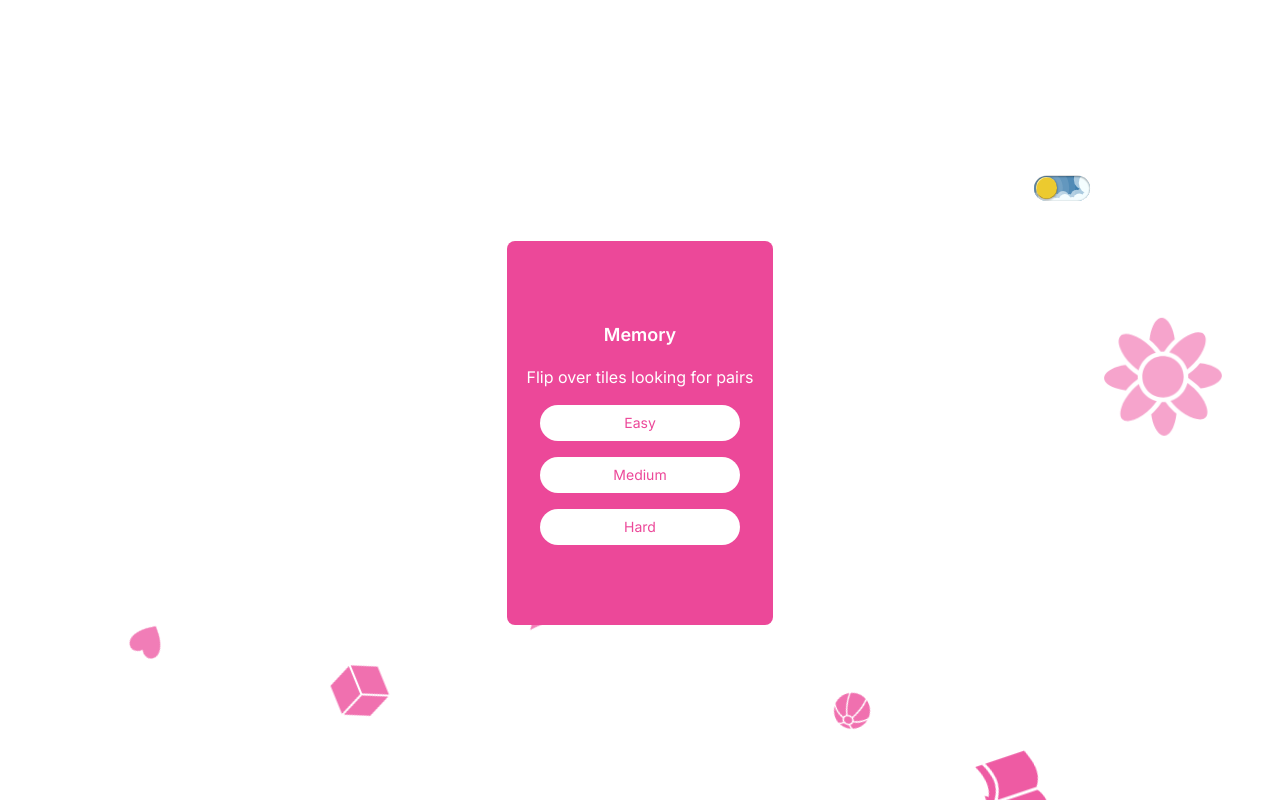
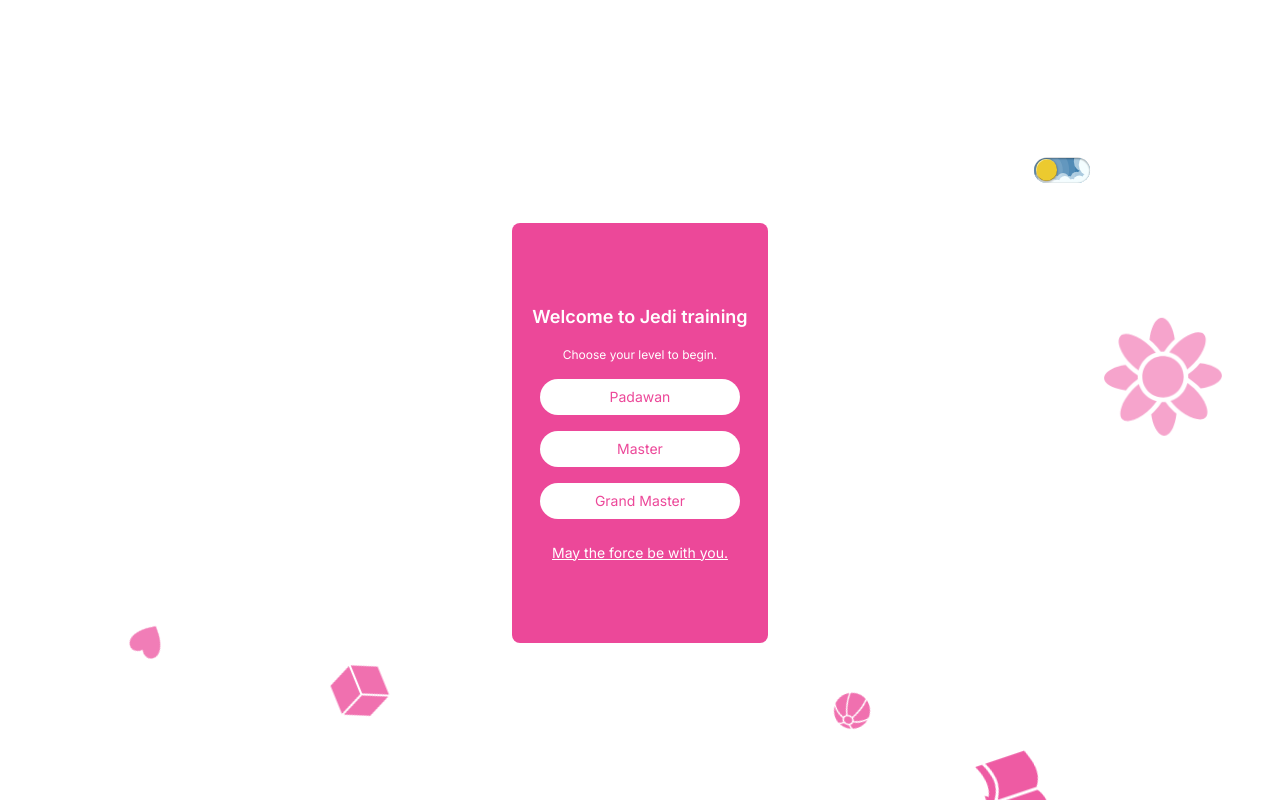
Before and after one commit to igbanibo-Dengi/mightymeld_memory_game, a Next.js app: page / in a window 1280 px wide. Built offline with nearby package versions, Linux system fonts and the light colour scheme.

Commit message:
grid error on deployment

```diff
--- a/components/Screen.jsx
+++ b/components/Screen.jsx
@@ -4,6 +4,7 @@
 import { Tile } from "./Tile";
 
 import { useToast } from "@/components/ui/use-toast";
+import { Paragraph } from "./prefabs/Tailwind";
 
 export const possibleTileContents = [
   icons.GiHearts,
@@ -22,29 +23,32 @@
   return (
     <>
       <div className="z-50 flex flex-col gap-4 p-5 justify-center items-center text-center py-20 rounded-lg mt bg-pink-500">
-        <h2 className="font-semibold text-lg text-white">Memory</h2>
+        <h2 className="font-semibold text-lg text-white">
+          Welcome to Jedi training
+        </h2>
 
-        <p className=" text-white">Flip over tiles looking for pairs</p>
+        <p className=" text-white text-xs">Choose your level to begin.</p>
 
         <div className="flex text-sm flex-col gap-4">
           <button
             onClick={() => start(2)}
             className="px-8 py-2 w-[200px] rounded-full bg-white text-pink-500 focus:ring-2 focus:ring-pink-400 hover:shadow-xl transition duration-200"
           >
-            Easy
+            Padawan
           </button>
           <button
             onClick={() => start(4)}
             className="px-8 py-2 w-[200px] rounded-full bg-white text-pink-500 focus:ring-2 focus:ring-pink-400 hover:shadow-xl transition duration-200"
           >
-            Medium
+            Master
           </button>
           <button
             onClick={() => start(6)}
             className="px-8 py-2 w-[200px] rounded-full bg-white text-pink-500 focus:ring-2 focus:ring-pink-400 hover:shadow-xl transition duration-200"
           >
-            Hard
+            Grand Master
           </button>
+          <Paragraph />
         </div>
       </div>
     </>
--- a/components/prefabs/Tailwind.jsx
+++ b/components/prefabs/Tailwind.jsx
@@ -208,11 +208,8 @@
 
 export function Paragraph() {
   return (
-    <p className="mt-2 text-sm text-slate-800">
-      Lorem Ipsum is simply dummy text of the printing and typesetting industry.
-      Lorem Ipsum has been the industry&apos;s standard dummy text ever since
-      the 1500s, when an unknown printer took a galley of type and scrambled it
-      to make a type specimen book.
+    <p className="mt-2 text-sm text-white underline ">
+      May the force be with you.
     </p>
   );
 }
```
